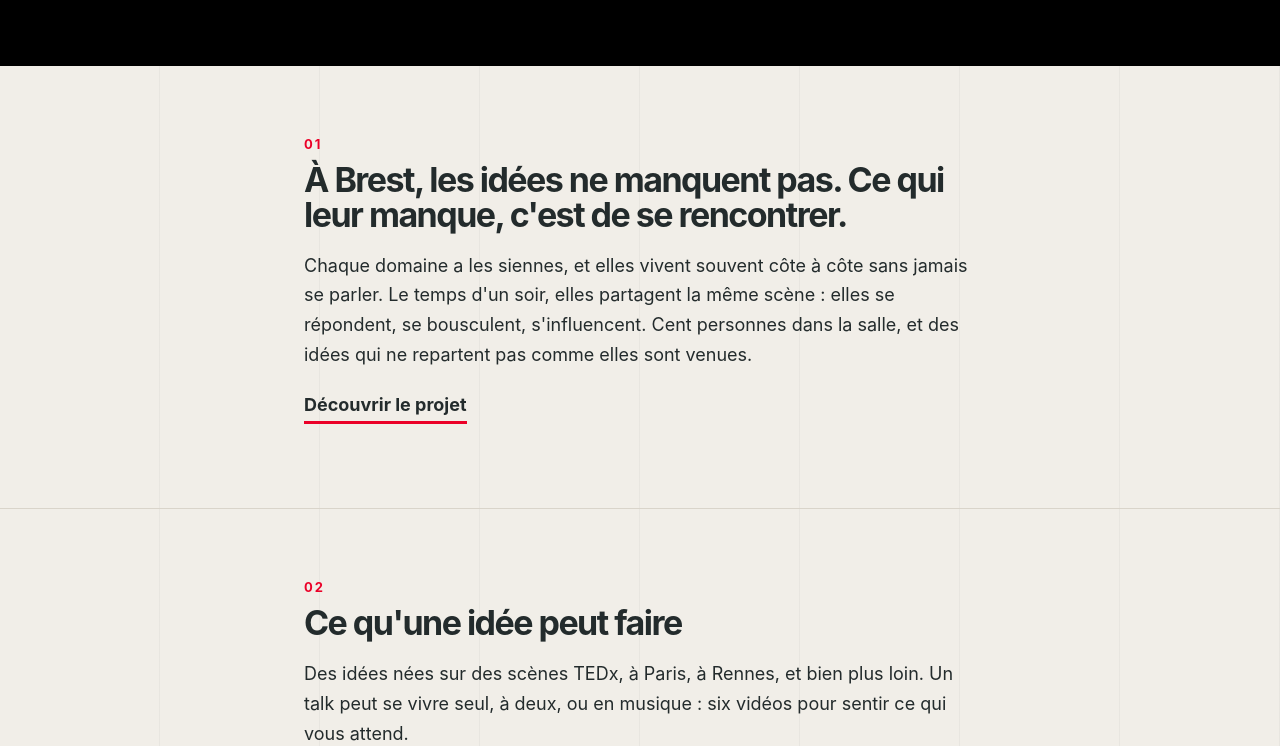
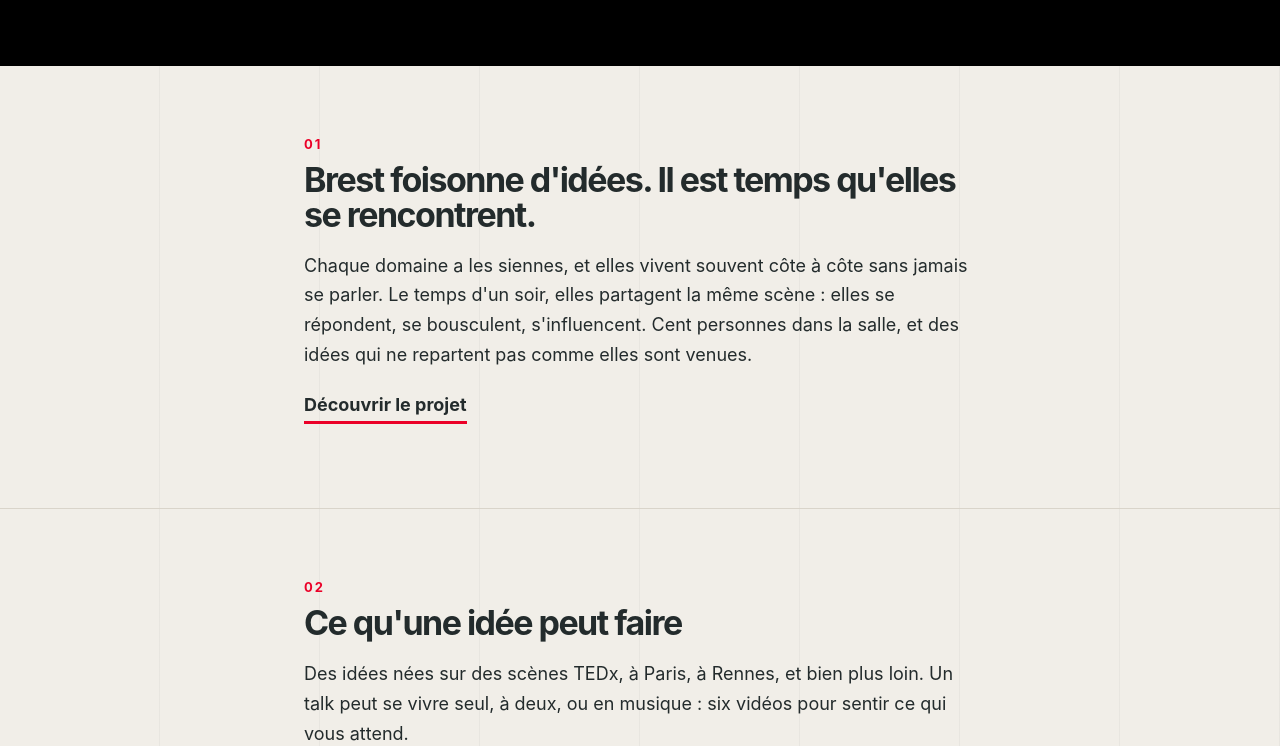
Before and after one commit to cj-19/tedxpenfeld-site, a plain HTML site: page index.html in a window 1280 px wide. Shown: the part 860-1606 px from the top of the page. Drawn offline with Linux system fonts and the light colour scheme.

Commit message:
Accueil : « Brest foisonne d'idées. Il est temps qu'elles se rencontrent. »
Co-Authored-By: Claude Opus 5.5 <noreply@anthropic.com>

```diff
--- a/index.html
+++ b/index.html
@@ -64,7 +64,7 @@
 
   <section>
     <div class="contenu">
-      <h2>À Brest, les idées ne manquent pas. Ce qui leur manque, c'est de se rencontrer.</h2>
+      <h2>Brest foisonne d'idées. Il est temps qu'elles se rencontrent.</h2>
       <p>Chaque domaine a les siennes, et elles vivent souvent côte à côte sans jamais se parler. Le temps d'un soir, elles partagent la même scène&nbsp;: elles se répondent, se bousculent, s'influencent. Cent personnes dans la salle, et des idées qui ne repartent pas comme elles sont venues.</p>
       <p><a class="lien-suite" href="a-propos.html">Découvrir le projet</a></p>
     </div>
```
Also changed, not shown: en/index.html (+1 -1 lines).
